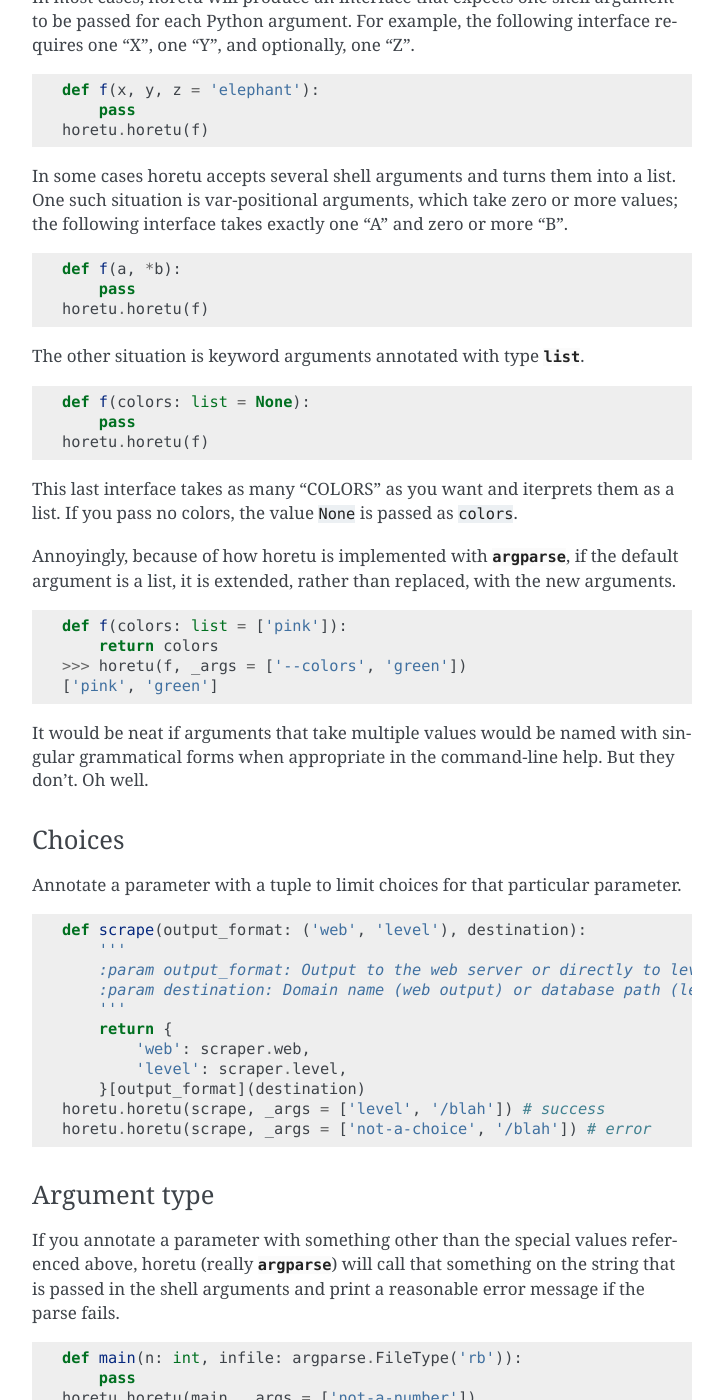
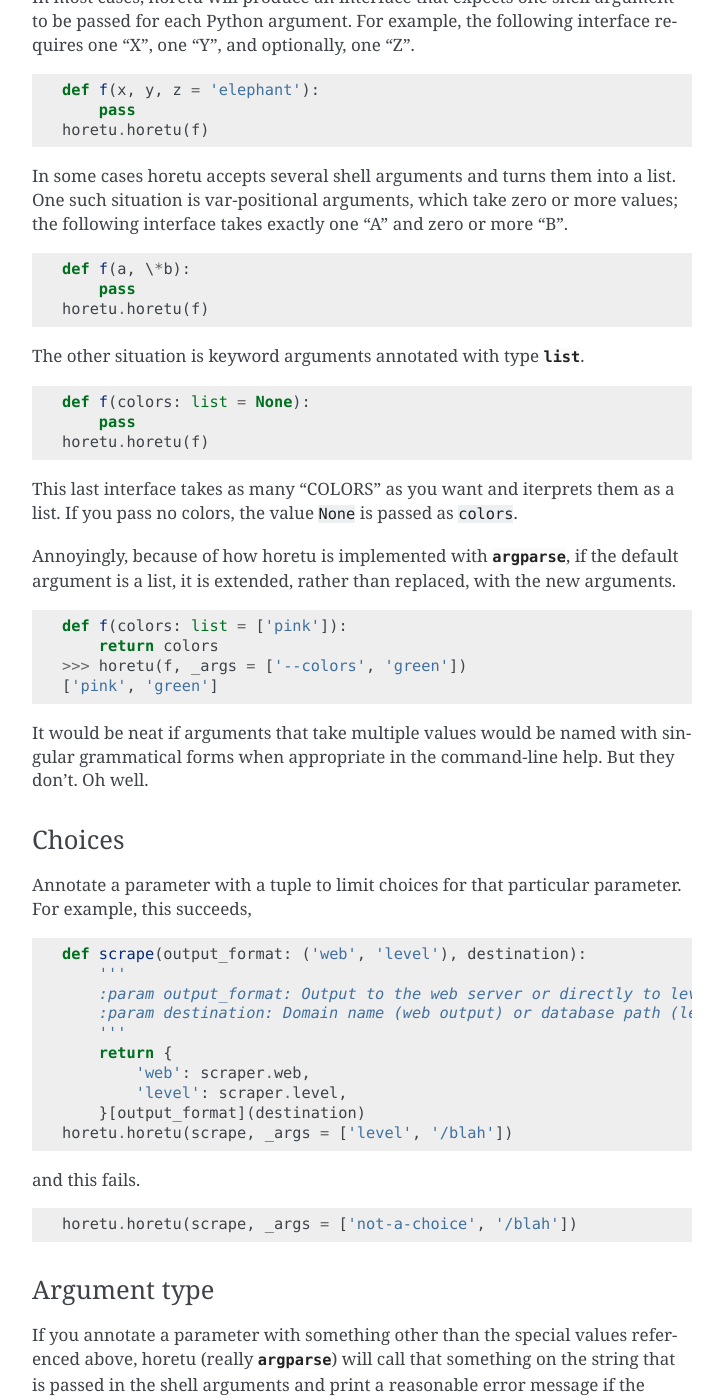
Before and after one commit to tlevine/horetu, a Sphinx documentation site: the page built from docs/settings.rst, in a window 1280 px wide and 1400 px high, scrolled down 2190 px. Shown: the whole window, without its empty margins (388-1111 px from the left). Built offline with Sphinx 7.4.7, drawn with Linux system fonts in a browser that asks for light colours.

Commit message:
remove doctests thatare supposed to fail

```diff
--- a/docs/settings.rst
+++ b/docs/settings.rst
@@ -108,7 +110,7 @@ the following interface takes exactly one "A" and zero or more "B".
 
 .. testcode::
 
-    def f(a, *b):
+    def f(a, \*b):
         pass
     horetu.horetu(f)
 
@@ -142,7 +144,7 @@ don't. Oh well.
 Choices
 ^^^^^^^^^^
 Annotate a parameter with a tuple to limit choices for that particular
-parameter.
+parameter. For example, this succeeds,
 
 .. testcode::
 
@@ -155,8 +157,13 @@ parameter.
             'web': scraper.web,
             'level': scraper.level,
         }[output_format](destination)
-    horetu.horetu(scrape, _args = ['level', '/blah']) # success
-    horetu.horetu(scrape, _args = ['not-a-choice', '/blah']) # error
+    horetu.horetu(scrape, _args = ['level', '/blah'])
+
+and this fails.
+
+::
+
+    horetu.horetu(scrape, _args = ['not-a-choice', '/blah'])
 
 Argument type
 ^^^^^^^^^^^^^^^^
@@ -165,7 +172,7 @@ referenced above, horetu (really :py:mod:`argparse`) will call that something
 on the string that is passed in the shell arguments and print a reasonable
 error message if the parse fails.
 
-.. testcode::
+::
 
     def main(n: int, infile: argparse.FileType('rb')):
         pass
```
Also changed, not shown: other parts of docs/settings.rst (+2 -0 lines).
